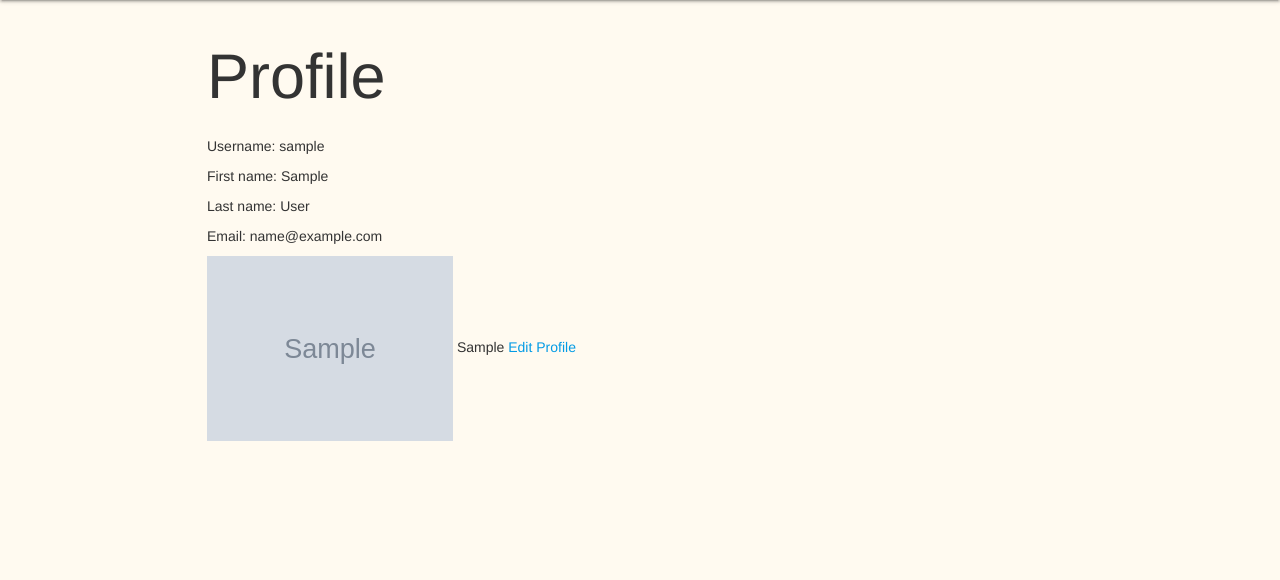
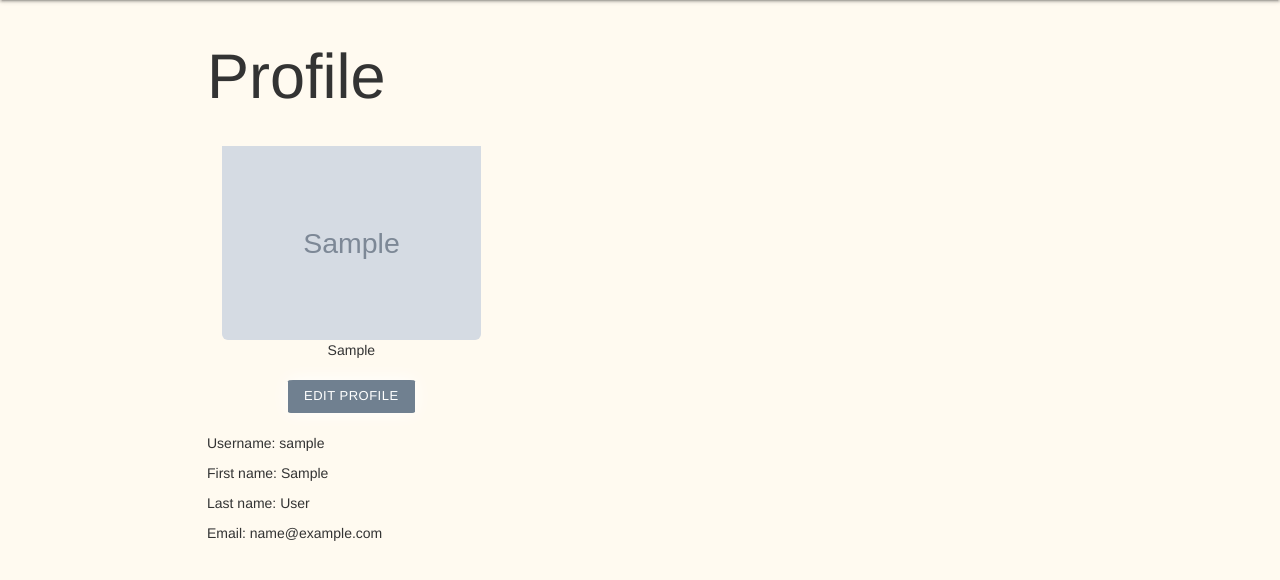
Before and after one commit to Ramanathan03/Issue-tracker, a Django app: page /accounts/profile/ in a window 1280 px wide. Shown: the part 70-650 px from the top of the page. Run offline with Django 3.2, Linux system fonts and the light colour scheme; a user stored in the database is signed in; tables that the repository leaves empty hold one stand-in row (values such as "Sample post"); grey boxes marked "Sample" are stand-in pictures; some libraries are stand-ins or nearby versions.

Commit message:
css changes are not updating

```diff
--- a/accounts/templates/index.html
+++ b/accounts/templates/index.html
@@ -3,9 +3,11 @@
 {% load static from staticfiles %}
 
 {% block content %}
-<form action="{% url 'search' %}" method="get">
-                <input type="search" name="q"/>
+<div class="row">
+<form action="{% url 'search' %}" method="get" class="col-md-6 margin-auto">
+                <input type="search" class="search-form" name="q" placeholder="Search issues" />
                 </form>
+                </div>
       {% for ticket in tickets %}
       <div class="row">
       <div class="col-md-12">
--- a/accounts/templates/profile_edit.html
+++ b/accounts/templates/profile_edit.html
@@ -9,7 +9,7 @@
           <form enctype="multipart/form-data" action="{% url 'editProfile' %}" method="POST" name="edit_user_profile" class="col-md-6">
             <div  class="form-group">
      <label for="id_username" class="control-label">Username:</label>
-       <input type="text" name="username" class="form-input" required  maxlength="150"  /><br>
+       <input type="text" name="username" class="form-input" id="id_username" value="{{user.username}}" required  maxlength="150"  /><br>
           <span class="helptext"><h6>Required. 150 characters or fewer. Letters, digits and @/./+/-/_ only.</h6></span>
           <br>
              <label for="id_password" class="control-label">Password:</label> <br>
--- a/accounts/templates/user_profile.html
+++ b/accounts/templates/user_profile.html
@@ -5,22 +5,26 @@
 
   <div class="container">
     <h1>Profile</h1>
+        <div class="row">
+          <div class="col-md-4 margin-auto">
+             {% if user.profile.image %}
+        <img class="img-rounded photo" src="{{user.profile.image.url}}">
+        {% endif %}
+        {% if user.profile.location %}
+               {{user.profile.location}}
 
-       <p>Username: {{ user }}</p>
+            {% endif %}
+            <br>
+         <br>
+        <a class="btn btn-small btn-background-des "href="{% url 'editProfile' %}">Edit Profile</a>
+          </div>
+        </div>
+
+
+      <p>Username: {{ user }}</p>
     <p>First name: {{ user.first_name }}</p>
     <p>Last name: {{ user.last_name }}</p>
     <p>Email: {{ user.email }}</p>
 
-
-        <img src="{{user.profile.image.url}}" width=246px>
-        {% if user.profile.location %}
-               {{user.profile.location}}
-
-            {% endif %}
-
-        <a href="{% url 'editProfile' %}">Edit Profile</a>
-
-
-
     </div>
 {% endblock %}
--- a/static/css/style.css
+++ b/static/css/style.css
@@ -93,6 +93,21 @@
     margin: auto;
     width: 60%;
 }
+.btn-background-des{
+    background-color: slategray;
+    border-radius: 4%;
+    box-shadow: 0px 0px 17px;
+}
+.search-form{
+    border: 1px solid #9e9e9e;
+    margin-top: 60px;
+    width: 40%;
+    text-align: center;
+    background-color: white;
+    height: 40px;
+    font-size: 15px;
+    font-weight: 600;
+}
 .form-input{
     background-color: white;
     border-radius: 6px;
@@ -108,6 +123,10 @@
   text-align: center;
     margin: auto;
     width: 30%;
+}
+.photo{
+    max-width: 100%;
+    padding-top: 10px
 }
 .h3-text-shadow{
     color: black;
```
